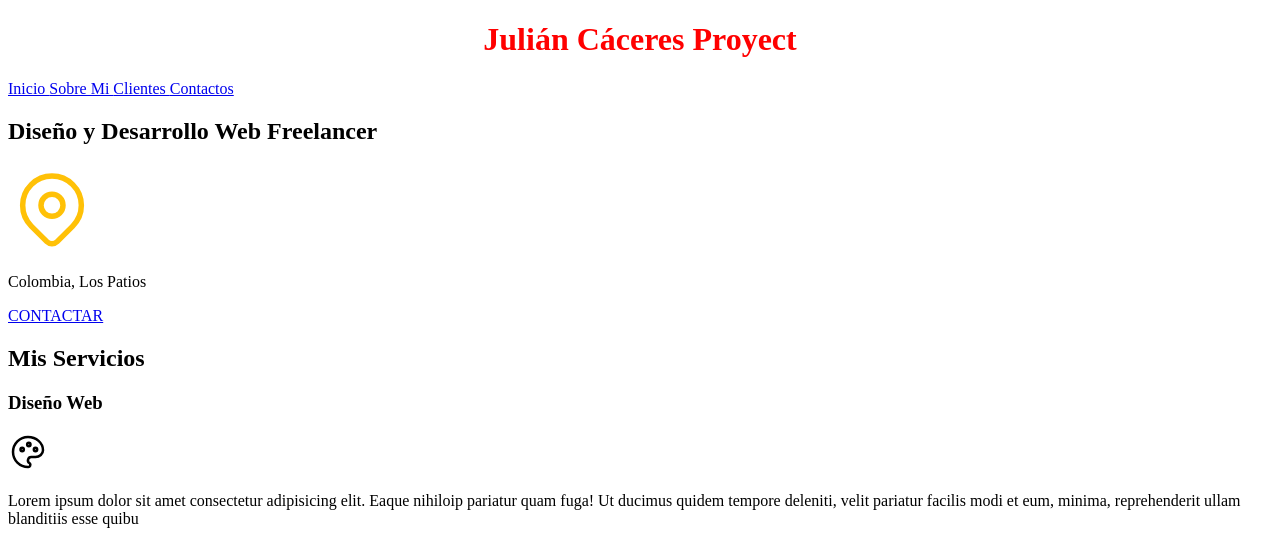
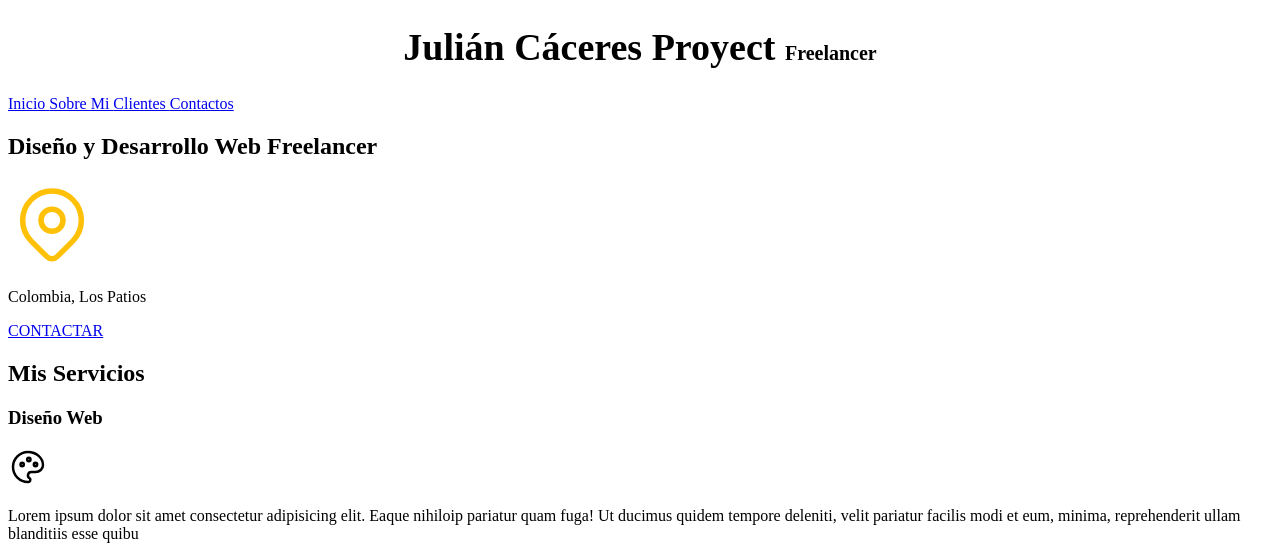
Before and after one commit to julianCeres587/Freelancer, a plain HTML site: page index.html in a window 1280 px wide. Shown: the top 549 px of the page. Drawn offline with Linux system fonts and the light colour scheme.

Commit message:
archivoCSS

```diff
--- /dev/null
+++ b/css/styles.css
@@ -0,0 +1,22 @@
+html{
+   font-size: 62.5%;
+
+}
+
+body{
+   font-size: 16px;/*1rem=10px*/
+
+}
+
+h1{
+    text-align: center;
+    font-size: 3.8rem;
+
+
+
+}
+
+span{
+     font-size: 2rem;
+
+}
--- a/index.html
+++ b/index.html
@@ -4,22 +4,12 @@
     <meta charset="UTF-8">
     <meta name="viewport" content="width=device-width, initial-scale=1.0">
     <title>Diseñador Freelancer</title>
-    <style>
-
-    h1{
-        text-align: center;
-        color: red
-
-    }
-
-
-
-
-    </style>
+   <link rel="preload" href="css/styles.css" as="style">
+   <link href="css/styles.css" rel="stylesheet">
 </head>
 <body>
     <header>
-        <h1> Julián Cáceres Proyect </h1>
+        <h1> Julián Cáceres Proyect <span>Freelancer </span> </h1>
     </header>
 
     <nav>
```
